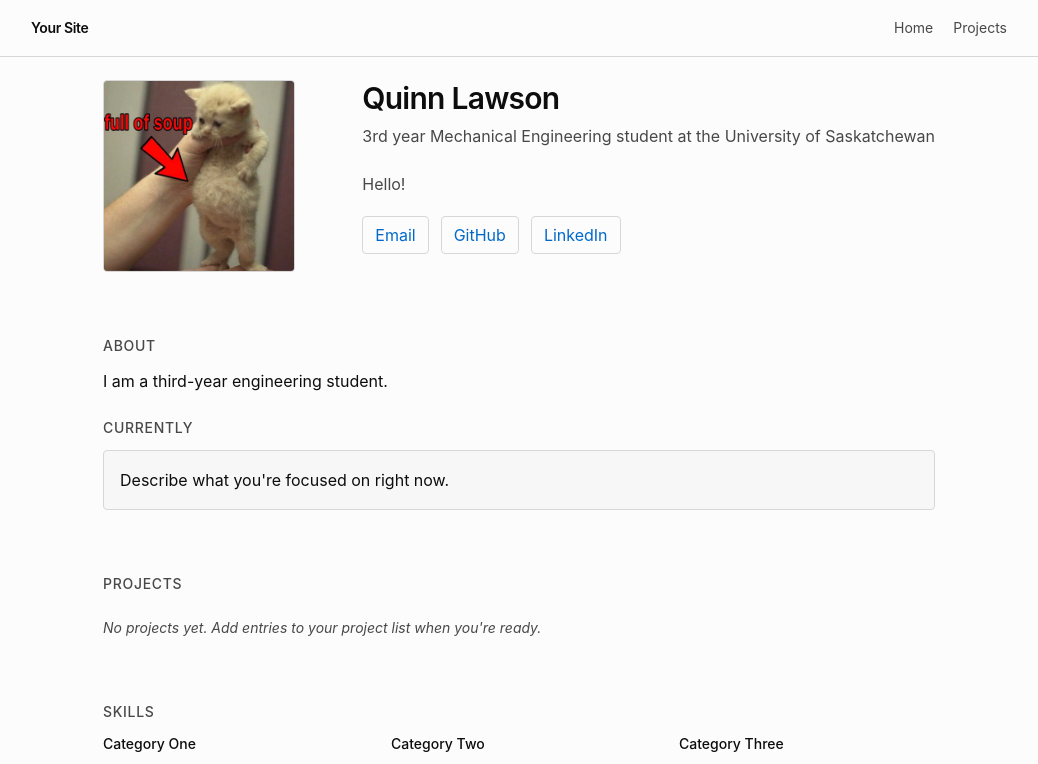
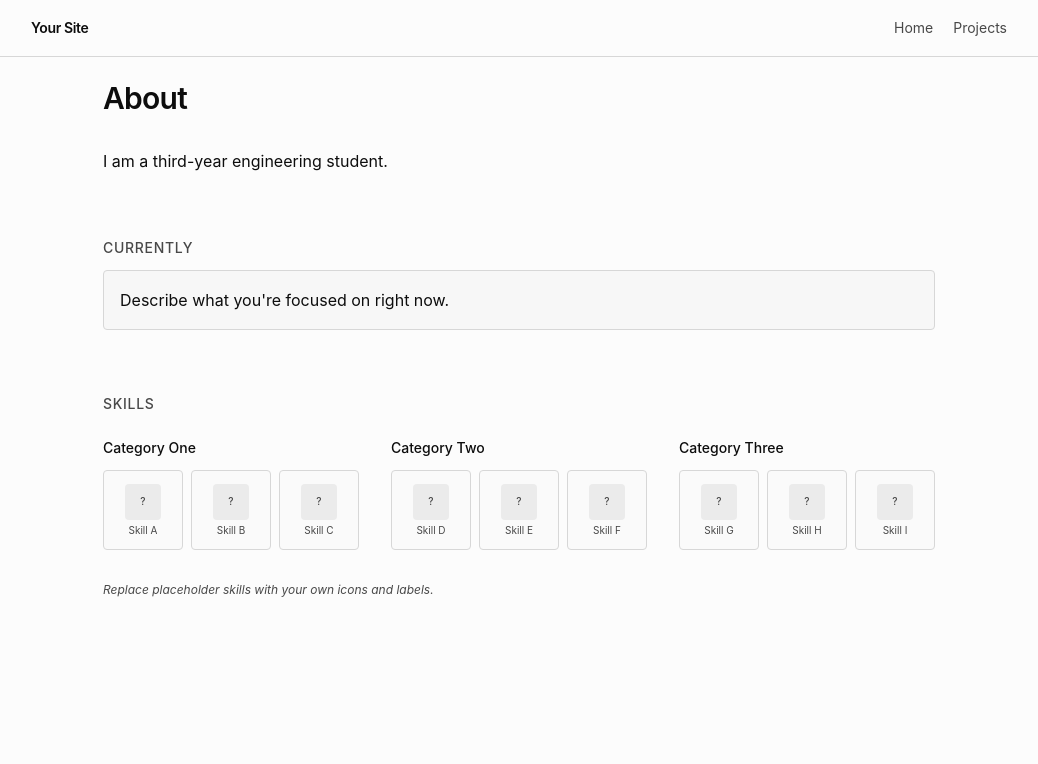
Before and after one commit to quinnkenri/website, a Next.js app: page /about in a window 1280 px wide. Shown: the top 764 px of the page, without its empty margins (121-1159 px from the left). Built offline with nearby package versions, Linux system fonts and the light colour scheme.

Commit message:
Refactor About page component and update structure

```diff
--- a/app/about/page.tsx
+++ b/app/about/page.tsx
@@ -1,68 +1,13 @@
-import { Avatar, AvatarFallback, AvatarImage } from 'app/components/ui/avatar'
-import { ProjectList, type Project } from 'app/components/project-list'
 import { SkillIcons } from 'app/components/skill-icons'
 import { CurrentlyWorking } from 'app/components/currently-working'
 
-const projects: Project[] = []
-
-export default function Page() {
+export default function AboutPage() {
   return (
     <div className="min-h-screen bg-background text-foreground">
       <div className="mx-auto max-w-4xl px-6 pt-20 pb-16 sm:px-8">
-        <header className="mb-16 flex flex-col items-center gap-6 md:flex-row md:items-start md:justify-between">
-<Avatar
-            className="h-32 w-32 shrink-0 rounded-lg border border-border bg-muted md:h-48 md:w-48"
-          >
-            <AvatarImage src="/headshot.jpg" alt="Quinn Lawson" />
-            <AvatarFallback className="text-lg font-medium">QL</AvatarFallback>
-          </Avatar>
-          <div className="min-w-0 text-center md:text-left">
-            <h1 className="text-3xl font-semibold tracking-tight">
-              Quinn Lawson
-            </h1>
-            <p className="mt-2 text-muted-foreground">
-              3rd year Mechanical Engineering student at the University of Saskatchewan
-              <br />
-              <br />
-              Hello!
-            </p>
-            <nav className="mt-5 flex flex-wrap justify-center gap-3 text-base md:justify-start">
-              <a
-                href="mailto:quinn.lawson@usask.ca"
-                className="rounded border border-border px-3 py-1.5 text-primary hover:border-primary hover:no-underline"
-              >
-                Email
-              </a>
-              <a
-                href="https://github.com/quinnkenri"
-                target="_blank"
-                rel="noopener noreferrer"
-                className="rounded border border-border px-3 py-1.5 text-primary hover:border-primary hover:no-underline"
-              >
-                GitHub
-              </a>
-              <a
-                href="https://linkedin.com/in/quinn-lawson123"
-                target="_blank"
-                rel="noopener noreferrer"
-                className="rounded border border-border px-3 py-1.5 text-primary hover:border-primary hover:no-underline"
-              >
-                LinkedIn
-              </a>
-              <a
-                href="/blog"
-                className="rounded border border-border px-3 py-1.5 text-primary hover:border-primary hover:no-underline md:hidden"
-              >
-                Blog
-              </a>
-            </nav>
-          </div>
-        </header>
+        <h1 className="mb-8 text-3xl font-semibold tracking-tight">About</h1>
 
-        <section className="mb-6">
-          <h2 className="mb-3 text-sm font-medium uppercase tracking-wider text-muted-foreground">
-            About
-          </h2>
+        <section className="mb-16">
           <p className="leading-relaxed">
             I am a third-year engineering student.
           </p>
@@ -75,15 +20,8 @@ export default function Page() {
           <CurrentlyWorking blurb="Describe what you're focused on right now." />
         </section>
 
-        <section className="mb-16">
+        <section>
           <h2 className="mb-6 text-sm font-medium uppercase tracking-wider text-muted-foreground">
-            Projects
-          </h2>
-          <ProjectList projects={projects} />
-        </section>
-
-        <section className="mb-16">
-          <h2 className="mb-3 text-sm font-medium uppercase tracking-wider text-muted-foreground">
             Skills
           </h2>
           <SkillIcons />
```
